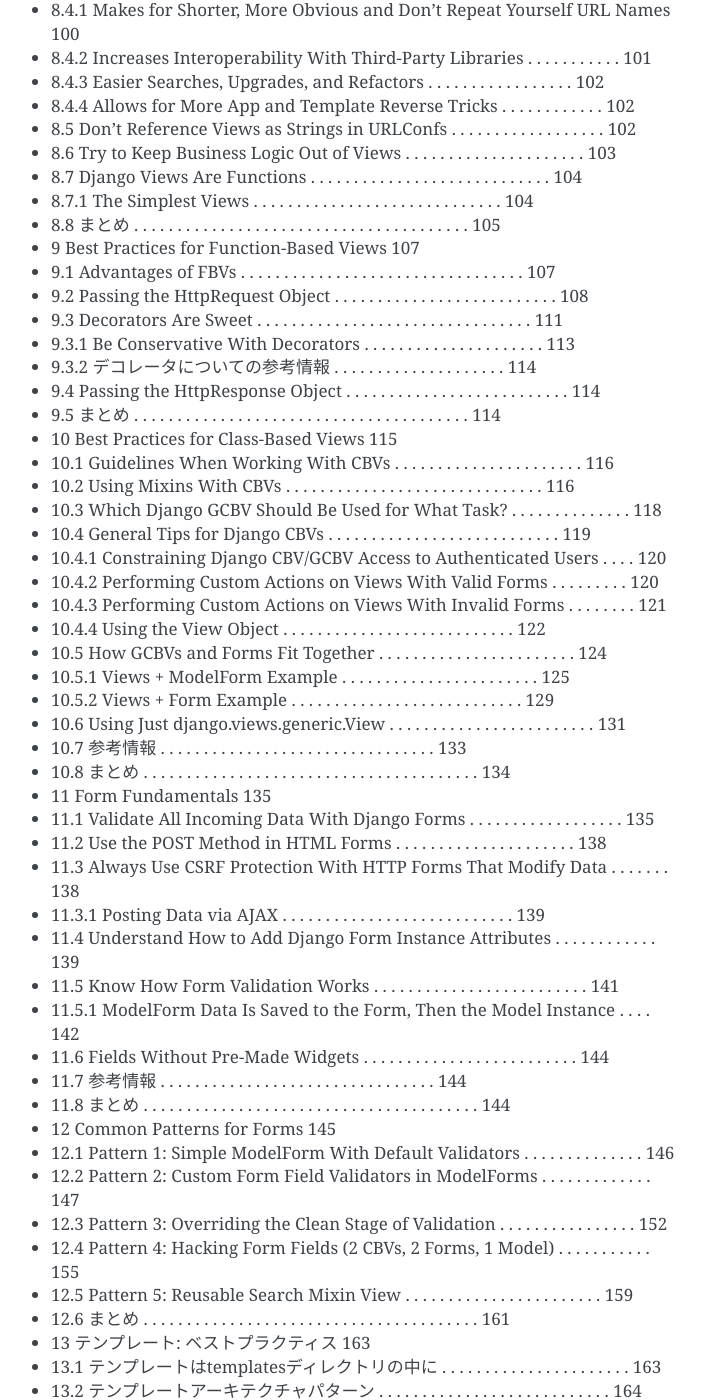
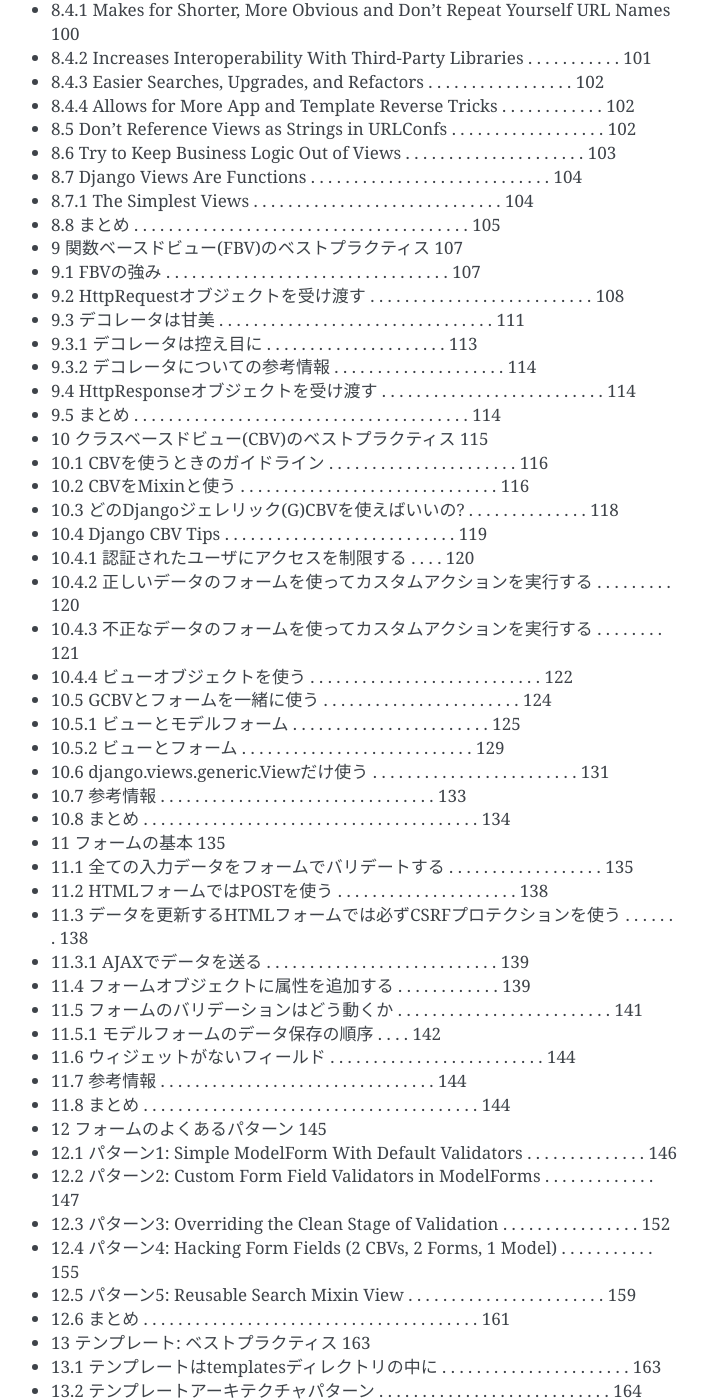
Before and after one commit to jbking/two-scoops-of-django-ja, a Sphinx documentation site: the page built from source/index.rst, in a window 1280 px wide and 1400 px high, scrolled down 3414 px. Shown: the whole window, without its empty margins (399-1107 px from the left). Built offline with Sphinx 7.4.7, drawn with Linux system fonts in a browser that asks for light colours; some of the changed text lies outside the part shown.

Commit message:
9章までとバリデーションとバリデートの揺らぎを修正

```diff
--- a/source/index.rst
+++ b/source/index.rst
@@ -146,46 +146,46 @@
 * 8.7 Django Views Are Functions . . . . . . . . . . . . . . . . . . . . . . . . . . . . 104
 * 8.7.1 The Simplest Views . . . . . . . . . . . . . . . . . . . . . . . . . . . . . 104
 * 8.8 まとめ . . . . . . . . . . . . . . . . . . . . . . . . . . . . . . . . . . . . . . . 105
-* 9 Best Practices for Function-Based Views 107
-* 9.1 Advantages of FBVs . . . . . . . . . . . . . . . . . . . . . . . . . . . . . . . . . 107
-* 9.2 Passing the HttpRequest Object . . . . . . . . . . . . . . . . . . . . . . . . . . 108
-* 9.3 Decorators Are Sweet . . . . . . . . . . . . . . . . . . . . . . . . . . . . . . . . 111
-* 9.3.1 Be Conservative With Decorators . . . . . . . . . . . . . . . . . . . . . 113
+* 9 関数ベースドビュー(FBV)のベストプラクティス 107
+* 9.1 FBVの強み . . . . . . . . . . . . . . . . . . . . . . . . . . . . . . . . . 107
+* 9.2 HttpRequestオブジェクトを受け渡す . . . . . . . . . . . . . . . . . . . . . . . . . . 108
+* 9.3 デコレータは甘美 . . . . . . . . . . . . . . . . . . . . . . . . . . . . . . . . 111
+* 9.3.1 デコレータは控え目に . . . . . . . . . . . . . . . . . . . . . 113
 * 9.3.2 デコレータについての参考情報 . . . . . . . . . . . . . . . . . . . . 114
-* 9.4 Passing the HttpResponse Object . . . . . . . . . . . . . . . . . . . . . . . . . . 114
+* 9.4 HttpResponseオブジェクトを受け渡す . . . . . . . . . . . . . . . . . . . . . . . . . . 114
 * 9.5 まとめ . . . . . . . . . . . . . . . . . . . . . . . . . . . . . . . . . . . . . . . 114
-* 10 Best Practices for Class-Based Views 115
-* 10.1 Guidelines When Working With CBVs . . . . . . . . . . . . . . . . . . . . . . 116
-* 10.2 Using Mixins With CBVs . . . . . . . . . . . . . . . . . . . . . . . . . . . . . . 116
-* 10.3 Which Django GCBV Should Be Used for What Task? . . . . . . . . . . . . . . 118
-* 10.4 General Tips for Django CBVs . . . . . . . . . . . . . . . . . . . . . . . . . . . 119
-* 10.4.1 Constraining Django CBV/GCBV Access to Authenticated Users . . . . 120
-* 10.4.2 Performing Custom Actions on Views With Valid Forms . . . . . . . . . 120
-* 10.4.3 Performing Custom Actions on Views With Invalid Forms . . . . . . . . 121
-* 10.4.4 Using the View Object . . . . . . . . . . . . . . . . . . . . . . . . . . . 122
-* 10.5 How GCBVs and Forms Fit Together . . . . . . . . . . . . . . . . . . . . . . . 124
-* 10.5.1 Views + ModelForm Example . . . . . . . . . . . . . . . . . . . . . . . 125
-* 10.5.2 Views + Form Example . . . . . . . . . . . . . . . . . . . . . . . . . . . 129
-* 10.6 Using Just django.views.generic.View . . . . . . . . . . . . . . . . . . . . . . . . 131
+* 10 クラスベースドビュー(CBV)のベストプラクティス 115
+* 10.1 CBVを使うときのガイドライン . . . . . . . . . . . . . . . . . . . . . . 116
+* 10.2 CBVをMixinと使う . . . . . . . . . . . . . . . . . . . . . . . . . . . . . . 116
+* 10.3 どのDjangoジェレリック(G)CBVを使えばいいの? . . . . . . . . . . . . . . 118
+* 10.4 Django CBV Tips . . . . . . . . . . . . . . . . . . . . . . . . . . . 119
+* 10.4.1 認証されたユーザにアクセスを制限する . . . . 120
+* 10.4.2 正しいデータのフォームを使ってカスタムアクションを実行する . . . . . . . . . 120
+* 10.4.3 不正なデータのフォームを使ってカスタムアクションを実行する . . . . . . . . 121
+* 10.4.4 ビューオブジェクトを使う . . . . . . . . . . . . . . . . . . . . . . . . . . . 122
+* 10.5 GCBVとフォームを一緒に使う . . . . . . . . . . . . . . . . . . . . . . . 124
+* 10.5.1 ビューとモデルフォーム . . . . . . . . . . . . . . . . . . . . . . . 125
+* 10.5.2 ビューとフォーム . . . . . . . . . . . . . . . . . . . . . . . . . . . 129
+* 10.6 django.views.generic.Viewだけ使う . . . . . . . . . . . . . . . . . . . . . . . . 131
 * 10.7 参考情報 . . . . . . . . . . . . . . . . . . . . . . . . . . . . . . . . 133
 * 10.8 まとめ . . . . . . . . . . . . . . . . . . . . . . . . . . . . . . . . . . . . . . . 134
-* 11 Form Fundamentals 135
-* 11.1 Validate All Incoming Data With Django Forms . . . . . . . . . . . . . . . . . . 135
-* 11.2 Use the POST Method in HTML Forms . . . . . . . . . . . . . . . . . . . . . 138
-* 11.3 Always Use CSRF Protection With HTTP Forms That Modify Data . . . . . . . 138
-* 11.3.1 Posting Data via AJAX . . . . . . . . . . . . . . . . . . . . . . . . . . . 139
-* 11.4 Understand How to Add Django Form Instance Attributes . . . . . . . . . . . . 139
-* 11.5 Know How Form Validation Works . . . . . . . . . . . . . . . . . . . . . . . . . 141
-* 11.5.1 ModelForm Data Is Saved to the Form, Then the Model Instance . . . . 142
-* 11.6 Fields Without Pre-Made Widgets . . . . . . . . . . . . . . . . . . . . . . . . . 144
+* 11 フォームの基本 135
+* 11.1 全ての入力データをフォームでバリデートする . . . . . . . . . . . . . . . . . . 135
+* 11.2 HTMLフォームではPOSTを使う . . . . . . . . . . . . . . . . . . . . . 138
+* 11.3 データを更新するHTMLフォームでは必ずCSRFプロテクションを使う . . . . . . . 138
+* 11.3.1 AJAXでデータを送る . . . . . . . . . . . . . . . . . . . . . . . . . . . 139
+* 11.4 フォームオブジェクトに属性を追加する . . . . . . . . . . . . 139
+* 11.5 フォームのバリデーションはどう動くか . . . . . . . . . . . . . . . . . . . . . . . . . 141
+* 11.5.1 モデルフォームのデータ保存の順序 . . . . 142
+* 11.6 ウィジェットがないフィールド . . . . . . . . . . . . . . . . . . . . . . . . . 144
 * 11.7 参考情報 . . . . . . . . . . . . . . . . . . . . . . . . . . . . . . . . 144
 * 11.8 まとめ . . . . . . . . . . . . . . . . . . . . . . . . . . . . . . . . . . . . . . . 144
-* 12 Common Patterns for Forms 145
-* 12.1 Pattern 1: Simple ModelForm With Default Validators . . . . . . . . . . . . . . 146
-* 12.2 Pattern 2: Custom Form Field Validators in ModelForms . . . . . . . . . . . . . 147
-* 12.3 Pattern 3: Overriding the Clean Stage of Validation . . . . . . . . . . . . . . . . 152
-* 12.4 Pattern 4: Hacking Form Fields (2 CBVs, 2 Forms, 1 Model) . . . . . . . . . . . 155
-* 12.5 Pattern 5: Reusable Search Mixin View . . . . . . . . . . . . . . . . . . . . . . . 159
+* 12 フォームのよくあるパターン 145
+* 12.1 パターン1: Simple ModelForm With Default Validators . . . . . . . . . . . . . . 146
+* 12.2 パターン2: Custom Form Field Validators in ModelForms . . . . . . . . . . . . . 147
+* 12.3 パターン3: Overriding the Clean Stage of Validation . . . . . . . . . . . . . . . . 152
+* 12.4 パターン4: Hacking Form Fields (2 CBVs, 2 Forms, 1 Model) . . . . . . . . . . . 155
+* 12.5 パターン5: Reusable Search Mixin View . . . . . . . . . . . . . . . . . . . . . . . 159
 * 12.6 まとめ . . . . . . . . . . . . . . . . . . . . . . . . . . . . . . . . . . . . . . . 161
 * 13 テンプレート: ベストプラクティス 163
 * 13.1 テンプレートはtemplatesディレクトリの中に . . . . . . . . . . . . . . . . . . . . . . 163
@@ -459,7 +459,7 @@
 * 26.9.2 コードを実行できる標準ライブラリモジュール . . . . . . . . 330
 * 26.9.3 コードを実行できる外部モジュール . . . . . . . . . . . . . . . 330
 * 26.9.4 Cookieベースドセッションを使うときは気をつけて . . . . . . . . . . . . . . . . . . 331
-* 26.10 全て入力データはフォームを使ってバリデーションする . . . . . . . . . . . . . . . . . . 332
+* 26.10 全て入力データはフォームを使ってバリデートする . . . . . . . . . . . . . . . . . . 332
 * 26.11 支払い情報のフィールドでは自動入力を無効にする . . . . . . . . . . . . . . . . . . . 332
 * 26.12 ユーザがアップロードしたファイルは気をつける . . . . . . . . . . . . . . . . . . . . . . . 333
 * 26.12.1 もしCDNが使えないときは . . . . . . . . . . . . . . . . . . . . . . 333
@@ -514,7 +514,7 @@
 * 28.1 シグナルの使いどころ . . . . . . . . . . . . . . . . . . . . . . . . . . 359
 * 28.2 シグナル回避テクニック . . . . . . . . . . . . . . . . . . . . . . . . . . . . 360
 * 28.2.1 シグナルの代わりにカスタムモデルマネージャを使おう . . . . . . . . 360
-* 28.2.2 シグナルでモデルをバリデーションしない . . . . . . . . . . . . . . . . . . . . . . . 363
+* 28.2.2 シグナルでモデルをバリデートしない . . . . . . . . . . . . . . . . . . . . . . . 363
 * 28.2.3 モデルのsave/deleteメソッドを使おう . . . . . . . . . . 363
 * 28.2.4 ヘルパ関数を使おう . . ... ..  .. ..  .  ... . . . . . 364
 * 28.3 まとめ . . . . . . . . . . . . . . . . . . . . . . . . . . . . . . . . . . . . . . . 364
```
